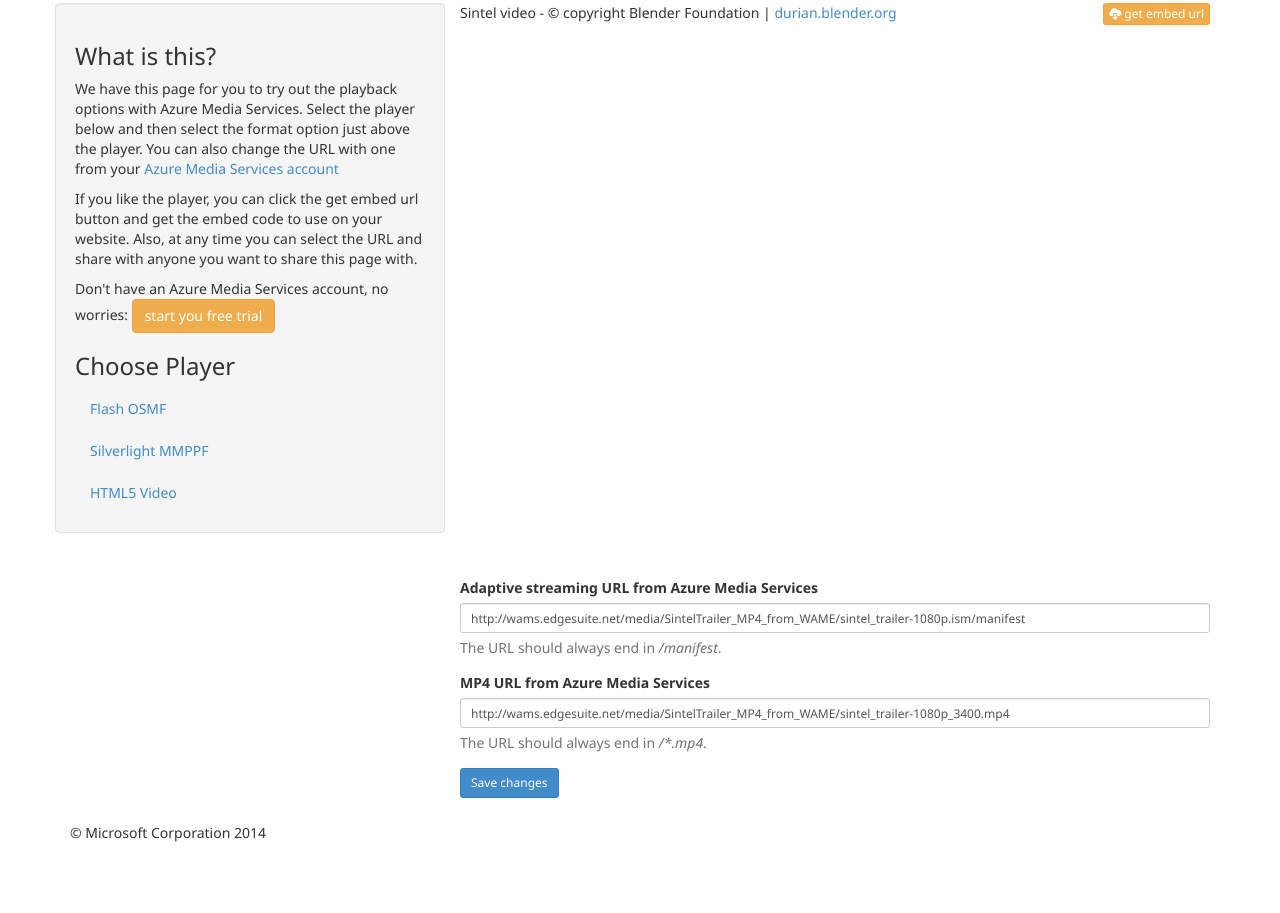
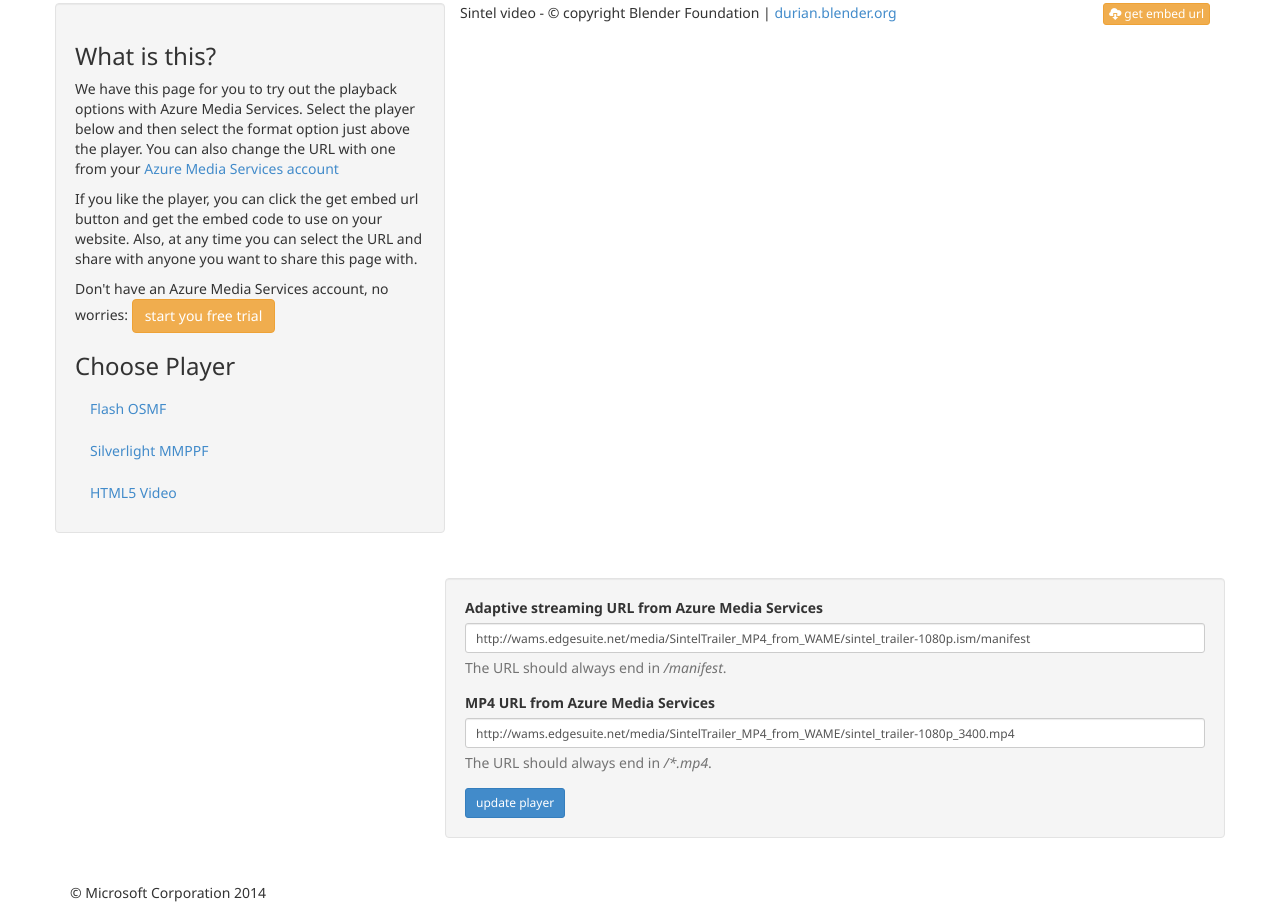
Before and after one commit to Azure-Samples/media-services-javascript-azure-media-player-feature-tester, a plain HTML site: page index.html in a window 1280 px wide. Shown: the part 881-1794 px from the top of the page. Before the commit the page ends 1734 px from the top, so only its background shows below. Drawn offline with nearby package versions, Linux system fonts and the light colour scheme; a script that the page names is missing.

Commit message:
Adding well around url and changing it to update
Signed-off-by: Vishal Sood <vishalsood@gmail.com>

```diff
--- a/index.html
+++ b/index.html
@@ -143,7 +143,7 @@
 				</div>
 			</div>
 			<div class="config-body row">
-				<div class="col-md-8 col-md-offset-4">
+				<div class="col-md-8 col-md-offset-4 well">
 					<div class="form-group">
 						<label for="adaptive-url">Adaptive streaming URL from Azure Media Services</label>
 						<input type="text" class="input-sm form-control" id="adaptive-url" value="http://wams.edgesuite.net/media/SintelTrailer_MP4_from_WAME/sintel_trailer-1080p.ism/manifest">
@@ -154,7 +154,7 @@
 						<input type="text" class="input-sm form-control" id="mp4-url" value="http://wams.edgesuite.net/media/SintelTrailer_MP4_from_WAME/sintel_trailer-1080p_3400.mp4">
 						<p class="help-block">The URL should always end in <i>/*.mp4</i>.</p>
 					</div>
-					<button id="config-save" type="button" class="btn btn-sm btn-primary">Save changes</button>
+					<button id="config-save" type="button" class="btn btn-sm btn-primary">update player</button>
 				</div>
 			</div>
 			<footer>
```
Also changed, not shown: player.html (+2 -2 lines).
